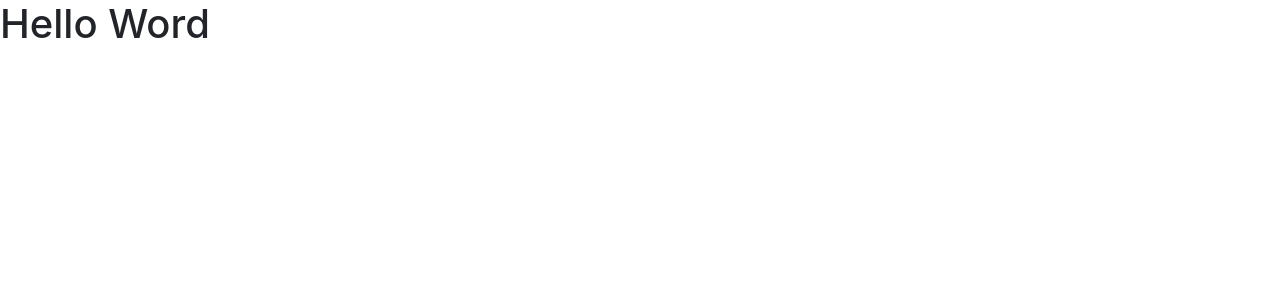
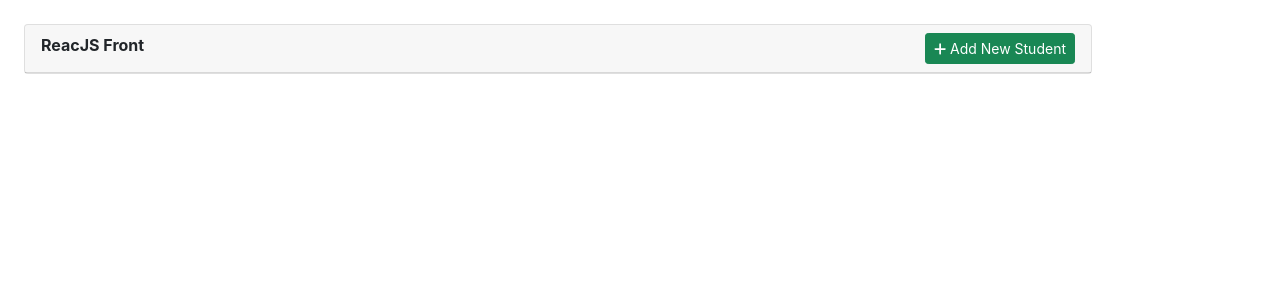
Before and after one commit to arnaldo-tomo/Reactjs-Front, a React (Create React App) app in the folder my/: page / in a window 1280 px wide. Shown: the top 300 px of the page. Built offline with nearby package versions, Linux system fonts and the light colour scheme; a web font is replaced by a local one.

Commit message:
Update Home.js

```diff
--- a/my/src/views/Home.js
+++ b/my/src/views/Home.js
@@ -3,7 +3,24 @@ import React, { Component } from "react";
 class Home extends Component {
     render() {
         return (
-            <h1>Hello Word</h1>
+            <div className="container row py-4">
+                <div className="col-md-12 col-sm-6">
+                    <div className="card">
+                        <div className="card-header">
+                            <div className="row">
+                                <div className="col-6">
+                                    <strong> ReacJS Front</strong>
+                                </div>
+                                <div className="col-6">
+                                    <a className="btn btn-success btn-sm float-end"><i className="fa fa-plus"></i> Add New Student </a>
+                                </div>
+                            </div>
+                        </div>
+
+                    </div>
+                </div>
+
+            </div>
         );
     }
 }
```
